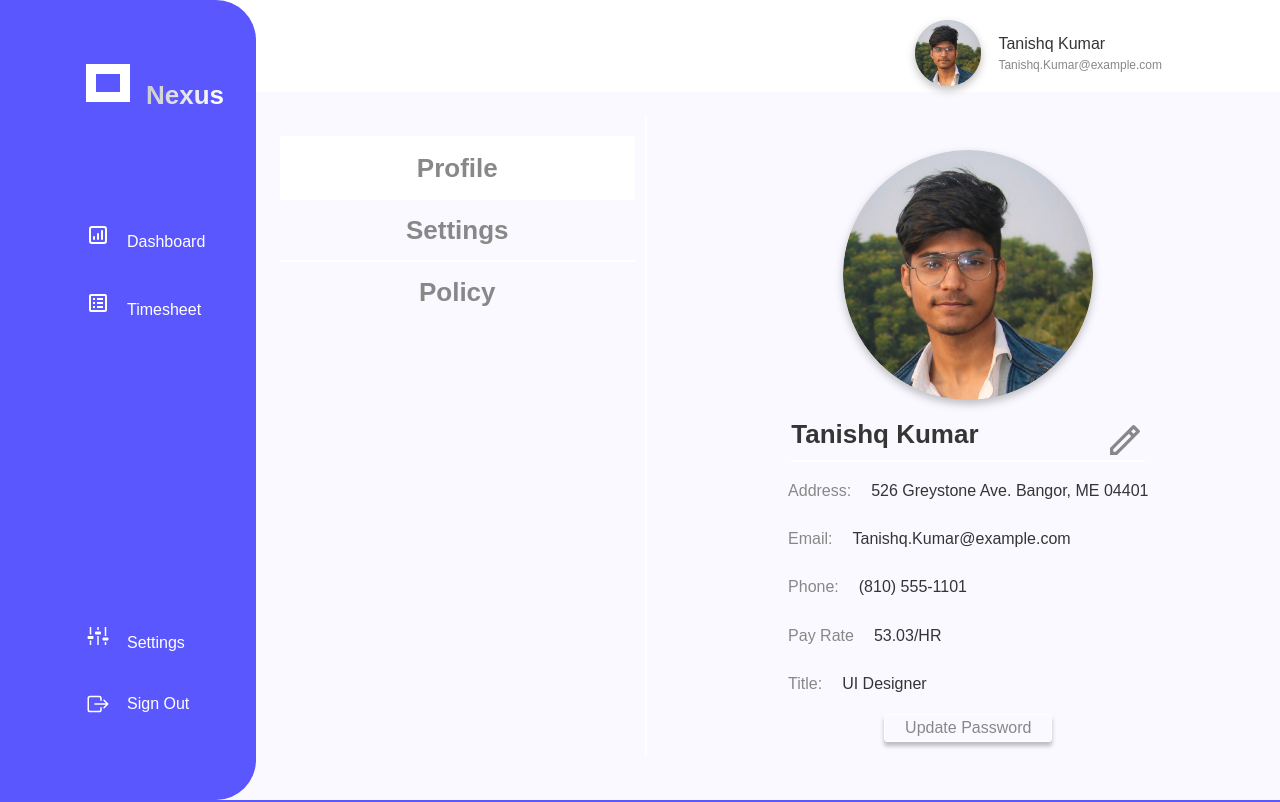
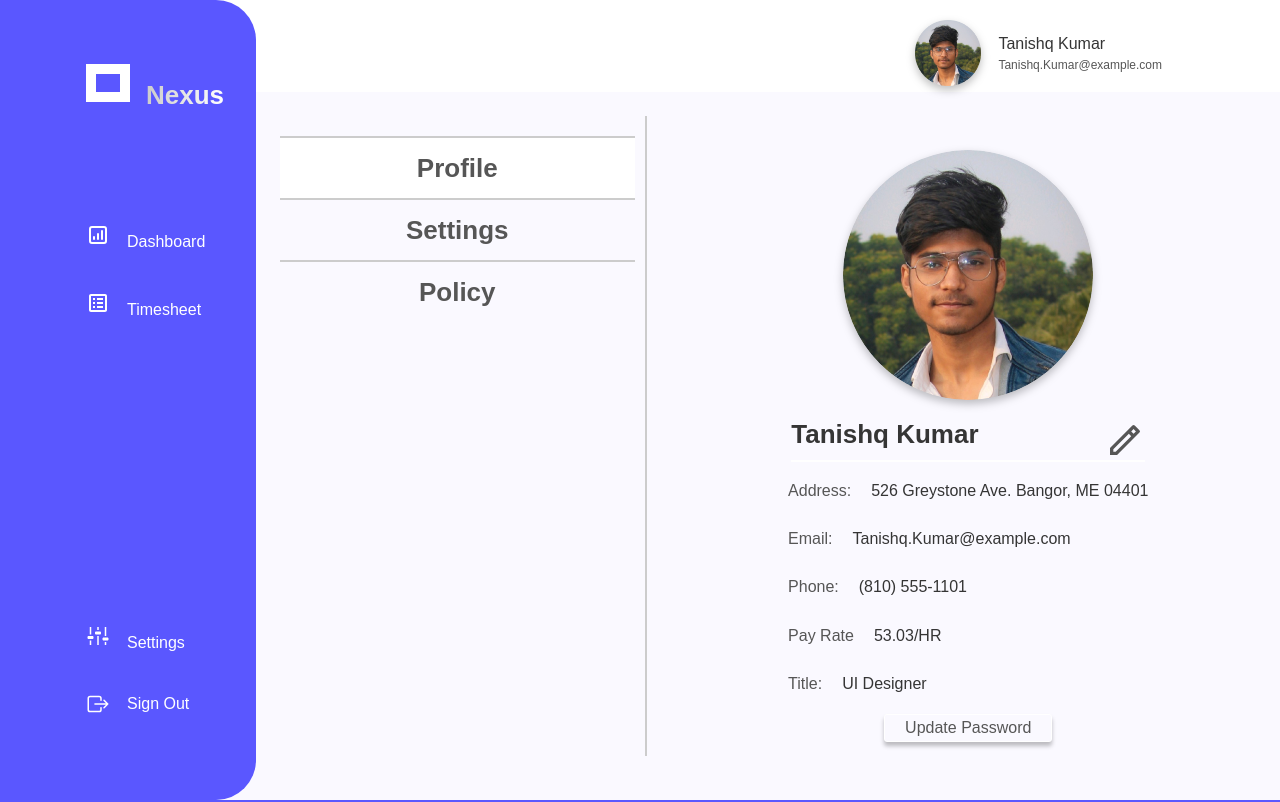
Before and after one commit to JosephHuntley/nexus, a Next.js app: page /settings in a window 1280 px wide. Shown: the top 802 px of the page. Built offline with nearby package versions, Linux system fonts and the light colour scheme.

Commit message:
Added new color

```diff
--- a/src/styles/pages/SettingsStyles.ts
+++ b/src/styles/pages/SettingsStyles.ts
@@ -41,10 +41,10 @@
 	}
 `;
 export const Separator = styled.div`
-	border: 0.5px solid ${(props) => props.theme.colors.side_links};
+	border: 0.5px solid ${(props) => props.theme.colors.separator};
 `;
 export const HorizontalSeparator = styled.div`
-	border: 0.05rem solid ${(props) => props.theme.colors.side_links};
+	border: 0.05rem solid ${(props) => props.theme.colors.separator};
 	width: 0.05rem;
 	margin: 0 10px;
 	min-height: 10px;
--- a/src/themes/darkMode.js
+++ b/src/themes/darkMode.js
@@ -12,6 +12,7 @@
 		text_primary: '#fff',
 		text_secondary: '#FAF9FF',
 		side_links: '#fff',
+		separator: '#ccc',
 	},
 	// Breakpoints for responsive design
 	breakpoints: {
--- a/src/themes/default.js
+++ b/src/themes/default.js
@@ -10,8 +10,9 @@
 		bg_secondary: '#FAF9FF',
 		bg_white: '#fff',
 		text_primary: '#353535',
-		text_secondary: '#888888',
+		text_secondary: '#565656',
 		side_links: '#fff',
+		separator: '#ccc',
 	},
 	// Breakpoints for responsive design
 	breakpoints: {
```
